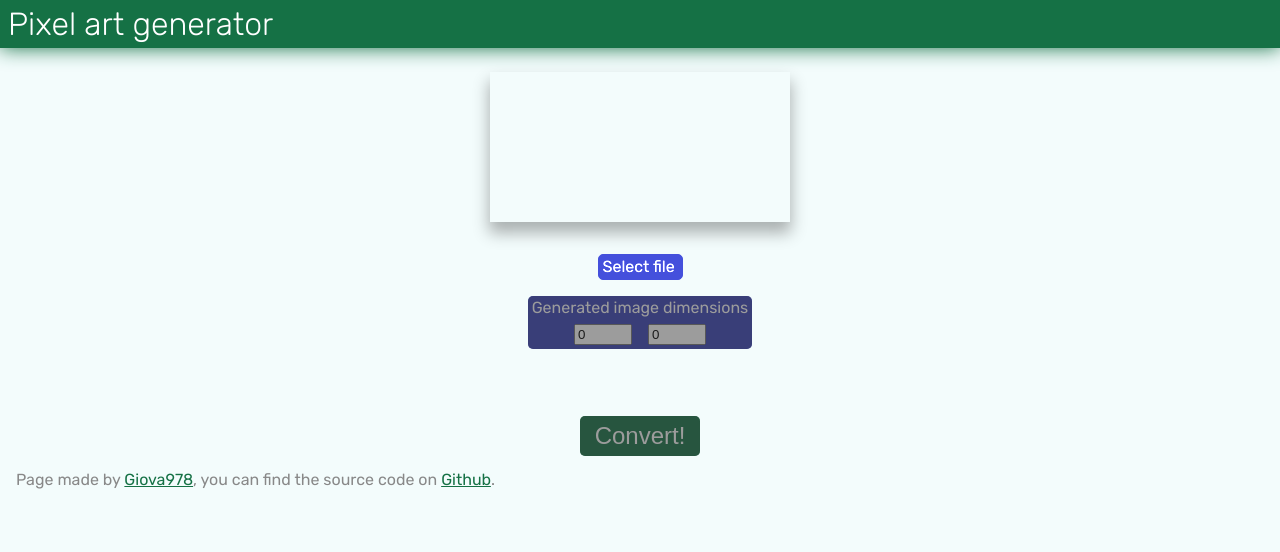
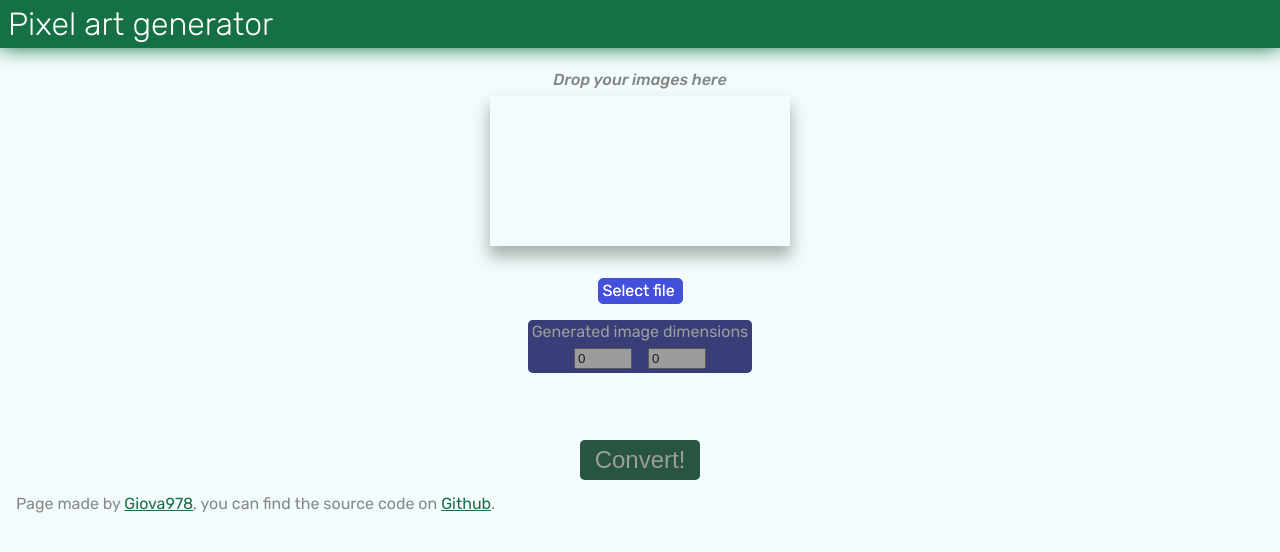
Before and after one commit to Giova978/MCpixelart, a SvelteKit app: page / in a window 1280 px wide. Shown: the top 552 px of the page. Built offline with nearby package versions, Linux system fonts and the light colour scheme.

Commit message:
Added drag n drop

```diff
--- a/src/routes/+page.svelte
+++ b/src/routes/+page.svelte
@@ -7,6 +7,9 @@
     let spriteSheet: HTMLImageElement;
     let ctx: CanvasRenderingContext2D;
     let worker: Worker;
+    let image: HTMLImageElement;
+
+    const allowImagesFiles = ["image/png", "image/jpeg"];
 
     let fileUrl = "";
     let fileName = "No file selected";
@@ -15,8 +18,8 @@
     let pixelsToAverage: number[] = [16, 16];
     let downscaleFactor = 1;
     let sentToWorker = false;
-    let image: HTMLImageElement;
     let imageSize = [0, 0];
+    let dragging = false;
 
     // The bigger the smaller and less detailed the output image
     $: averagingSquareWidth = pixelsToAverage[0];
@@ -30,8 +33,14 @@
         const target = event.target as HTMLInputElement;
 
         if (!target.files) return;
+        if (target.files.length > 1) return;
+        if (allowImagesFiles.indexOf(target.files[0].type) < 0) return;
 
         const file = target.files[0];
+        uploadImage(file);
+    }
+
+    function uploadImage(file: File) {
         fileUrl = URL.createObjectURL(file);
         fileName = file.name;
         uploadedImageUrl = fileUrl;
@@ -99,9 +108,31 @@
                 break;
         }
 
-        console.log([newWidth / image.width, newHeight / image.height]);
-        pixelsToAverage = [Math.ceil((image.width / newWidth) * 16), Math.ceil((image.height / newHeight) * 16)];
+        pixelsToAverage = [
+            Math.ceil((image.width / newWidth) * BLOCK_TEXTURE_SIZE),
+            Math.ceil((image.height / newHeight) * BLOCK_TEXTURE_SIZE),
+        ];
+
         imageSize = [newWidth, newHeight];
+    }
+
+    function dropFileHandler(event: DragEvent) {
+        dragging = false;
+        if (event.dataTransfer?.files) {
+            const files = event.dataTransfer.files;
+            console.log(files);
+            if (files.length > 1) return;
+            if (allowImagesFiles.indexOf(files[0].type) < 0) return;
+            uploadImage(files[0]);
+        }
+    }
+
+    function turnOnDragging() {
+        dragging = true;
+    }
+
+    function turnOffDragging() {
+        dragging = false;
     }
 
     onMount(async () => {
@@ -119,13 +150,28 @@
     });
 </script>
 
+<svelte:window on:dragenter|={turnOnDragging} on:dragover={turnOnDragging} on:dragleave|capture={turnOffDragging} />
+
 <nav>
     <h1>Pixel art generator</h1>
 </nav>
 
 <main>
     <article>
-        <canvas bind:this={previewCanvas} class="preview" style="background-image: url({fileUrl});" />
+        <span
+            class="drop-notice"
+            class:drop-here-animated={dragging}
+            on:drop|preventDefault={dropFileHandler}
+            on:dragover|preventDefault>Drop your images here</span
+        >
+        <canvas
+            bind:this={previewCanvas}
+            class="preview"
+            style="background-image: url({fileUrl});"
+            on:drop|preventDefault={dropFileHandler}
+            on:dragover|preventDefault
+            class:drop-here={dragging}
+        />
 
         <label class="file-upload">
             <input type="file" on:change={onFileSelected} accept=".jpeg, .png" />
@@ -229,6 +275,24 @@
         display: grid;
         grid-template-rows: 1fr auto;
         justify-items: center;
+
+        .drop-notice {
+            margin-bottom: 0.5rem;
+            color: #686767;
+            opacity: 0.8;
+            font-style: italic;
+            font-weight: 300;
+        }
+
+        .drop-here {
+            background: color(--accent-color-2);
+            opacity: 0.8;
+        }
+
+        .drop-here-animated {
+            opacity: 1;
+            animation: drop-here 1.5s infinite ease-in-out forwards;
+        }
 
         .preview {
             position: relative;
@@ -399,5 +463,19 @@
                 transform: rotate(360deg);
             }
         }
+
+        @keyframes drop-here {
+            0% {
+                transform: scale(1);
+            }
+
+            50% {
+                transform: scale(1.3);
+            }
+
+            100% {
+                transform: scale(1);
+            }
+        }
     }
 </style>
```
